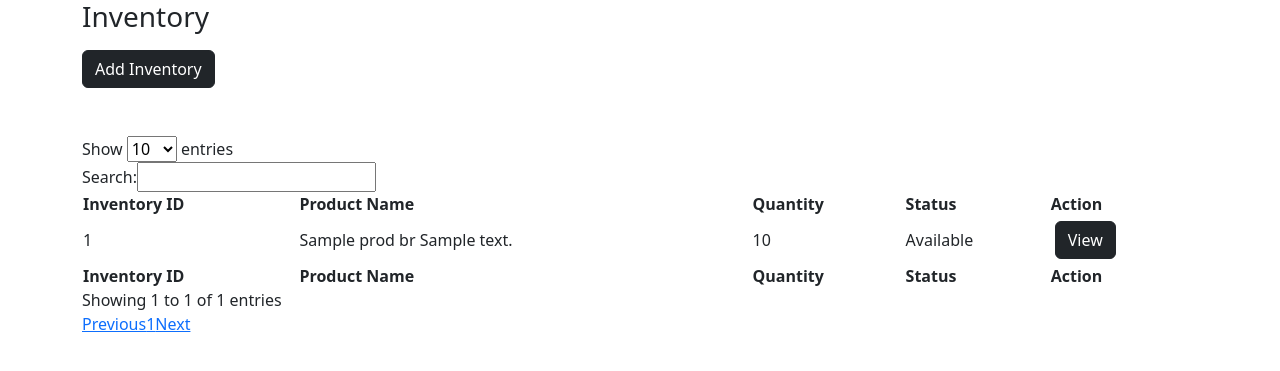
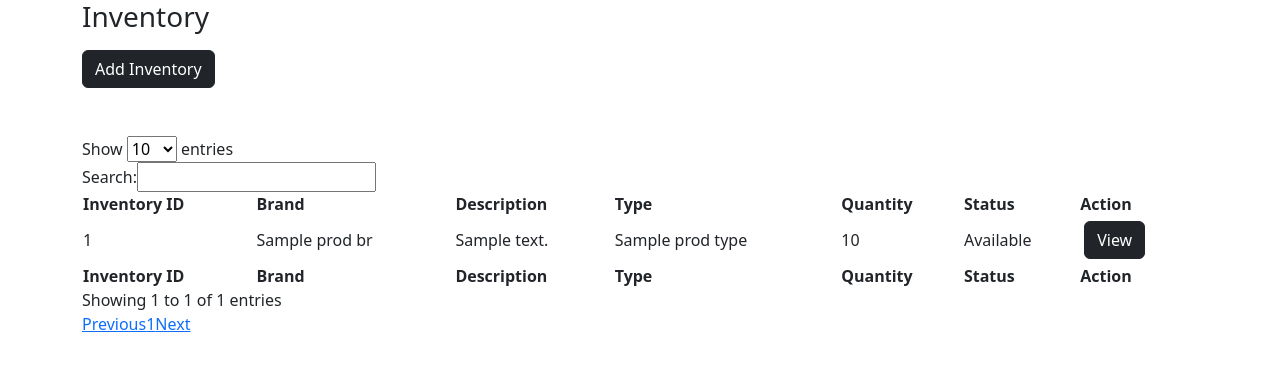
Before and after one commit to topecnz/Cebu-AMFM-EIS, a Django app: template inventory/templates/main/inventory.html in a window 1280 px wide. Shown: the top 371 px of the page. Run offline with Django 4.2, Linux system fonts and the light colour scheme; the template is opened without the code that fills it: most values are stand-ins (such as "Sample title", 1, 10 or a date in 2020); some libraries are stand-ins or nearby versions.

Commit message:
Update inventory.html

```diff
--- a/inventory/templates/main/inventory.html
+++ b/inventory/templates/main/inventory.html
@@ -20,7 +20,9 @@
             <thead>
                 <tr>
                     <th>Inventory ID</th>
-                    <th>Product Name</th>
+                    <th>Brand</th>
+                    <th>Description</th>
+                    <th>Type</th>
                     <th>Quantity</th>
                     <th>Status</th>
                     <th>Action</th>
@@ -31,7 +33,9 @@
                 {% for inventory in result %}
                 <tr class="inv-data">
                     <td class="inv-id">{{inventory.in_id}}</td>
-                    <td>{{inventory.prod.prod_br.prod_br_name}} {{inventory.prod.prod_desc}}</td>
+                    <td>{{inventory.prod.prod_br.prod_br_name}}</td>
+                    <td>{{inventory.prod.prod_desc}}</td>
+                    <td>{{inventory.prod.prod_type.prod_type_name}}</td>
                     <td>{{inventory.in_qty}}</td>
                     <td class="inv-status">{{inventory.in_status}}</td>
                     <td><a href="{% url 'Inventory' %}{{inventory.in_id}}" class="btn btn-dark m-1">View</a>
@@ -46,7 +50,9 @@
             <tfoot>
                 <tr>
                     <th>Inventory ID</th>
-                    <th>Product Name</th>
+                    <th>Brand</th>
+                    <th>Description</th>
+                    <th>Type</th>
                     <th>Quantity</th>
                     <th>Status</th>
                     <th>Action</th>
```
